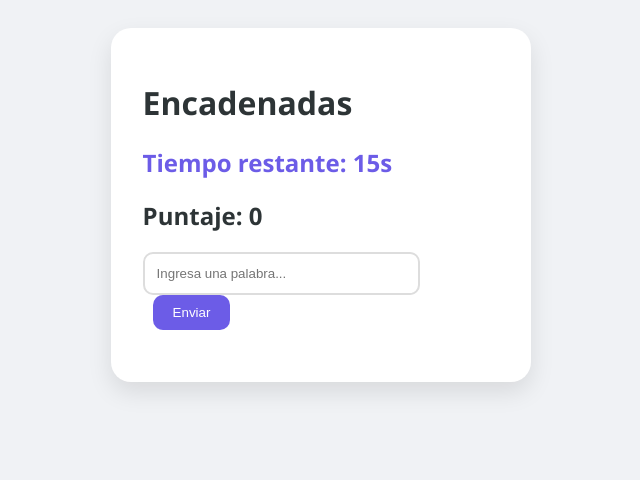
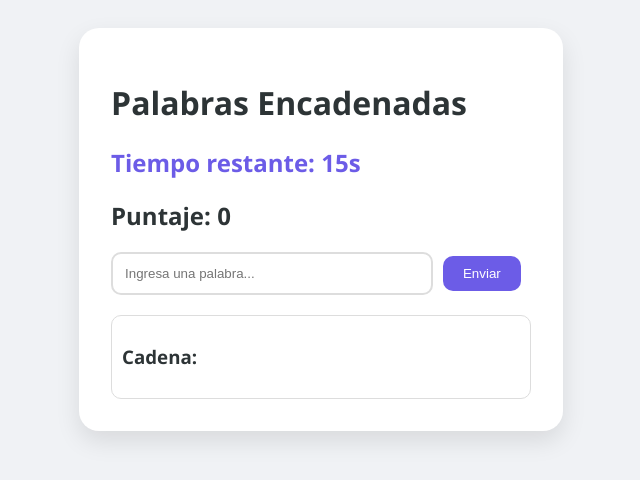
Before and after one commit to NicoBanegas/unq-ui-nicolas-banegas-trabajo-final, a React (Vite) app in the folder palabras-encadenadas/: page / in a window 1280 px wide. Shown: the top 480 px of the page, without its empty margins (351-991 px from the left). Built offline with nearby package versions, Linux system fonts and the light colour scheme.

Commit message:
feat: mejoras a la lista de encadenadas, y agrego letra requerida

```diff
--- a/palabras-encadenadas/src/components/WordChain.jsx
+++ b/palabras-encadenadas/src/components/WordChain.jsx
@@ -1,8 +1,14 @@
+import { calcularPuntos } from '../utils/gameLogic';
+
 export const WordChain = ({ cadena }) => {
   return (
-    <div className="word-bubble-container">
-      {cadena.map((word, index) => (
-        <span key={index} className="word-bubble">{word}</span>
+    <div className="word-list-container">
+      <h3>Cadena:</h3>
+      {[...cadena].reverse().map((word, index) => (
+        <div key={index} className="word-item">
+          <span>{word}</span>
+          <span style={{ fontWeight: 'bold' }}>{calcularPuntos(word)} pts</span>
+        </div>
       ))}
     </div>
   );
--- a/palabras-encadenadas/src/index.css
+++ b/palabras-encadenadas/src/index.css
@@ -44,19 +44,20 @@ button {
   margin-left: 10px;
 }
 
-.word-bubble-container {
-  display: flex;
-  flex-wrap: wrap;
-  gap: 10px;
+.word-list-container {
+  max-height: 400px;
+  overflow-y: auto;
+  border: 1px solid #ddd;
+  border-radius: 10px;
+  padding: 10px;
   margin-top: 20px;
 }
 
-.word-bubble {
-  background: var(--accent);
-  color: white;
-  padding: 8px 15px;
-  border-radius: 20px;
-  font-weight: bold;
+.word-item {
+  display: flex;
+  justify-content: space-between;
+  padding: 5px 0;
+  border-bottom: 1px solid #eee;
 }
 
 @keyframes shake {
--- a/palabras-encadenadas/src/views/GameOverView.jsx
+++ b/palabras-encadenadas/src/views/GameOverView.jsx
@@ -1,16 +1,27 @@
 import { useLocation, useNavigate } from 'react-router-dom';
+import { calcularPuntos } from '../utils/gameLogic';
 
 export const GameOverView = () => {
   const location = useLocation();
   const navigate = useNavigate();
-  const { puntaje, palabras } = location.state || { puntaje: 0, palabras: 0 };
+  const { puntaje, cadena } = location.state || { puntaje: 0, cadena: [] };
 
   return (
     <div className="game-over-view">
       <h1>Partida Finalizada</h1>
-      <p>Puntaje final: {puntaje}</p>
-      <p>Cantidad de palabras: {palabras}</p>
-      <button onClick={() => navigate('/')}>Jugar de nuevo</button>
+      <p>Puntaje final: <strong>{puntaje}</strong></p>
+
+      <div className="word-list-container">
+        <h3>Tu cadena:</h3>
+        {cadena.map((word, index) => (
+          <div key={index} className="word-item">
+            <span>{word}</span>
+            <span>{calcularPuntos(word)} pts</span>
+          </div>
+        ))}
+      </div>
+
+      <button onClick={() => navigate('/')} style={{ marginTop: '20px' }}>Jugar de nuevo</button>
     </div>
   );
 };
--- a/palabras-encadenadas/src/views/GameView.jsx
+++ b/palabras-encadenadas/src/views/GameView.jsx
@@ -7,16 +7,23 @@ import { Navigate } from 'react-router-dom';
 
 export const GameView = () => {
   const { cadena, puntaje, tiempo, gameOver, mensajeError, agregarPalabra } = useJuego();
+  const ultimaPalabra = cadena.length > 0 ? cadena[cadena.length - 1] : null;
+  const inicialRequerida = ultimaPalabra ? ultimaPalabra.slice(-1).toUpperCase() : null;
 
   if (gameOver) {
-    return <Navigate to="/game-over" state={{ puntaje, palabras: cadena.length }} />;
+    return <Navigate to="/game-over" state={{ puntaje, cadena }} />;
   }
 
   return (
     <div className="game-view">
-      <h1>Encadenadas</h1>
+      <h1>Palabras Encadenadas</h1>
       <Timer tiempo={tiempo} />
       <ScoreBoard puntaje={puntaje} />
+      {inicialRequerida && (
+        <p style={{ fontWeight: 'bold', fontSize: '1.2rem', color: 'var(--primary)' }}>
+          Inicial requerida: {inicialRequerida}
+        </p>
+      )}
       <WordForm onAgregarPalabra={agregarPalabra} shake={!!mensajeError} />
       {mensajeError && <p style={{ color: '#d63031', fontWeight: 'bold' }}>{mensajeError}</p>}
       <WordChain cadena={cadena} />
```
